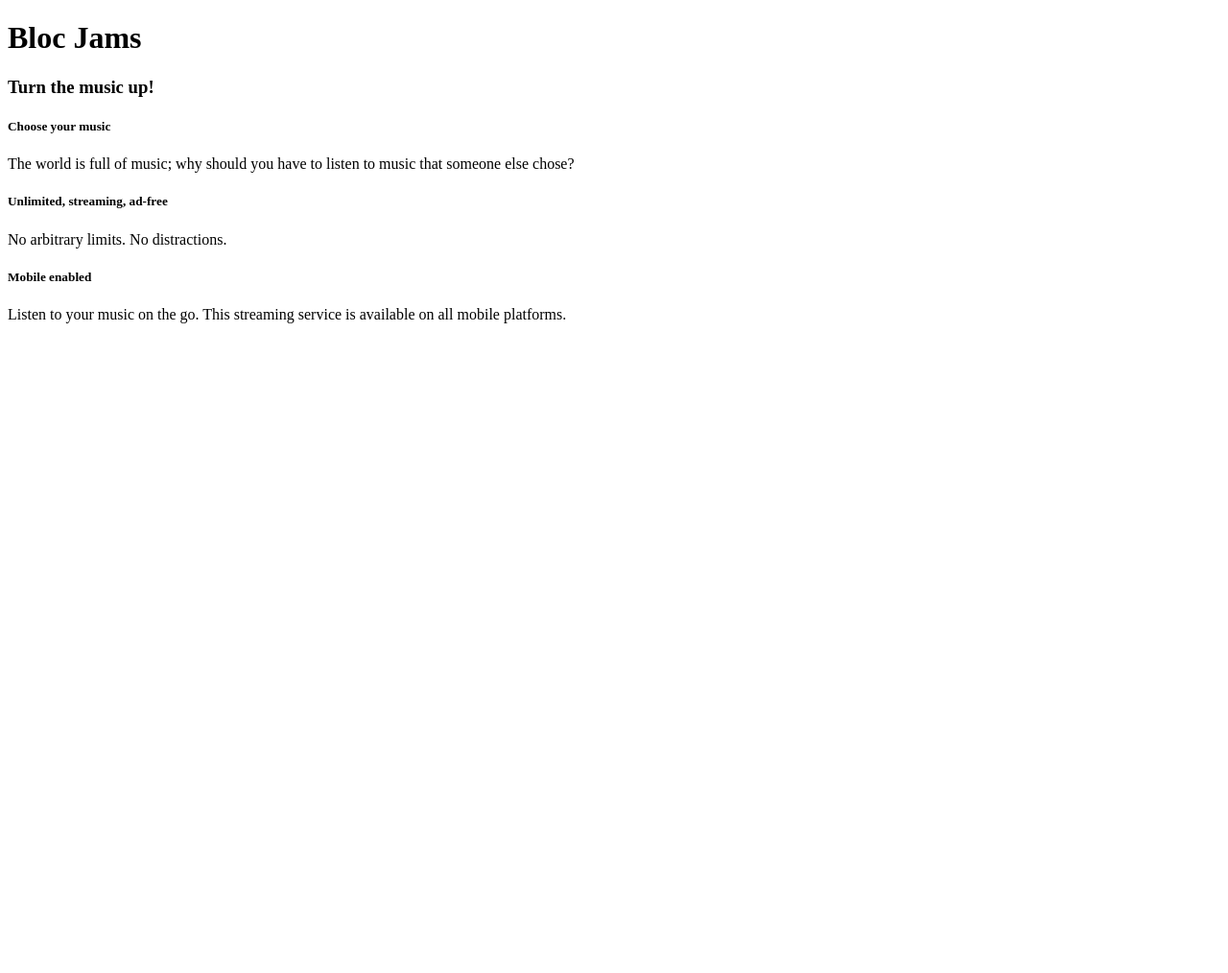
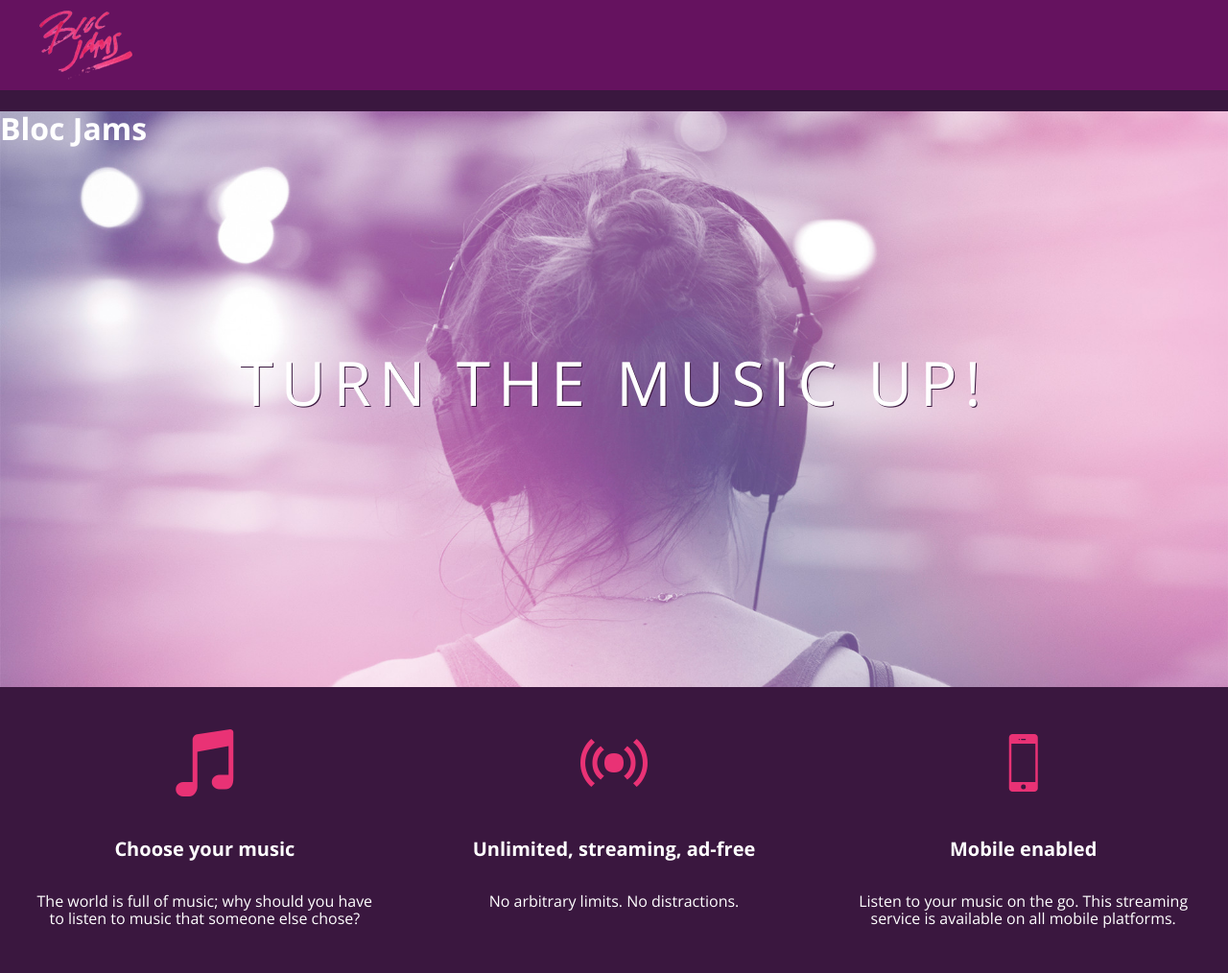
Before and after one commit to jbbow/bloc-jams, a plain HTML site: page index.html in a window 1280 px wide. Shown: the whole page at 96% size. Before the commit the page ends 800 px from the top, so only its background shows below. Drawn offline with nearby package versions, Linux system fonts and the light colour scheme.

Commit message:
added assets and styles

```diff
--- a/index.html
+++ b/index.html
@@ -2,26 +2,34 @@
 <html>
      <head>
         <title>Bloc Jams</title>
+                  <link rel="stylesheet" type="text/css" href="http://fonts.googleapis.com/css?family=Open+Sans:400,800,600,700,300">
+         <link rel="stylesheet" type="text/css" href="http://code.ionicframework.com/ionicons/2.0.1/css/ionicons.min.css">
+         <link rel="stylesheet" type="text/css" href="styles/normalize.css">
+         <link rel="stylesheet" type="text/css" href="styles/main.css">
     </head>
-     <body>
-         <div> <!-- navigation bar -->
-         </div>
-         <div> <!-- hero content -->
+     <body class="landing">
+                  <nav class="navbar"> <!-- nav bar -->
+             <img src="assets/images/bloc_jams_logo.png" alt="bloc jams logo" class="logo">
+         </nav>
+         <section class="hero-content"> <!-- hero content -->
              <h1>Bloc Jams</h1>
-             <h3>Turn the music up!</h3>
-         </div>
-         <div> <!-- selling points -->
-              <div>
-                 <h5>Choose your music</h5>
-                 <p>The world is full of music; why should you have to listen to music that someone else chose?</p>
+             <h1 class="hero-title">Turn the music up!</h1>
+         </section>
+        <section class="selling-points"> <!-- selling points -->
+             <div class="point">
+                 <span class="ion-music-note"></span>
+                 <h5 class="point-title">Choose your music</h5>
+                 <p class="point-description">The world is full of music; why should you have to listen to music that someone else chose?</p>
              </div>
-             <div>
-                 <h5>Unlimited, streaming, ad-free</h5>
-                 <p>No arbitrary limits. No distractions.</p>
+                          <div class="point">
+                 <span class="ion-radio-waves"></span>
+                 <h5 class="point-title">Unlimited, streaming, ad-free</h5>
+                 <p class="point-description">No arbitrary limits. No distractions.</p>
              </div>
-             <div>
-                 <h5>Mobile enabled</h5>
-                 <p>Listen to your music on the go. This streaming service is available on all mobile platforms.</p>
+             <div class="point">
+                 <span class="ion-iphone"></span>
+                 <h5 class="point-title">Mobile enabled</h5>
+                 <p class="point-description">Listen to your music on the go. This streaming service is available on all mobile platforms.</p>
              </div>
          </div>
     </body>
--- /dev/null
+++ b/styles/main.css
@@ -0,0 +1,77 @@
+ html {
+     height: 100%; /* makes sure our HTML takes up 100% of the browser window */
+     font-size: 100%;
+ }
+
+ body {
+     font-family: 'Open Sans'; /* sets our font to the "Open Sans" typeface */
+     color: white;             /* sets the text color to white */
+     min-height: 100%;         /* says the height of the body must be, at minimum, 100% of the window */
+ }
+
+ body.landing {
+     background-color: rgb(58,23,63); /* sets the background color to an RGB value (see below) */
+ }
+
+ .navbar {
+     padding: 0.5rem;
+     background-color: rgb(101,18,95);
+ }
+
+ .navbar .logo {
+     position: relative; /* positioning will be explained in a resource */
+     left: 2rem;
+ }
+
+.hero-content {
+     position: relative; /* positioning will be explained in a resource */
+     min-height: 600px;  /* hero content element must be _at least_ 600 pixels */
+     background-image: url(../assets/images/bloc_jams_bg.jpg);
+     background-repeat: no-repeat;
+     background-position: center center;
+     background-size: cover;
+ }
+
+ .hero-content .hero-title {
+     position: absolute;             /* positioning will be explained in a resource */
+     top: 40%;                       /* positioning will be explained in a resource */
+     -webkit-transform: translateY(-50%);
+     -moz-transform: translateY(-50%);
+     -ms-transform: translateY(-50%);
+     transform: translateY(-50%);
+     width: 100%;                    /* makes sure the title inhabits the full width of its container */
+     text-align: center;             /* aligns text in the horizontal center of the element */
+     font-size: 4rem;                /* specifies the size of the font in root em units */
+     font-weight: 300;               /* makes the font thinner or lighter weight */
+     text-transform: uppercase;      /* transforms the text to be all uppercase lettering */
+     letter-spacing: 0.5rem;         /* puts 0.5 root ems worth of space between each letter */
+     text-shadow: 1px 1px 0px rgb(58,23,63); /* creates a shadow underneath the text for readability over the image */
+ }
+
+.selling-points {
+     position: relative;
+     display: table;
+     width: 100%;
+     -webkit-box-sizing: border-box;
+     -moz-box-sizing: border-box;
+     box-sizing: border-box; /* we'll explain this in a resource */
+ }
+
+ .point {
+     display: table-cell;
+     position: relative;
+     width: 33.3%;
+     padding: 2rem;
+     text-align: center;
+ }
+
+ .point .point-title {
+     font-size: 1.25rem;
+ }
+
+ .ion-music-note,
+ .ion-radio-waves,
+ .ion-iphone {
+     color: rgb(233,50,117);
+     font-size: 5rem;
+ }
```
Also changed, not shown: assets/images/bloc_jams_bg.jpg (added), assets/images/bloc_jams_logo.png (added), styles/normalize.css (added).
